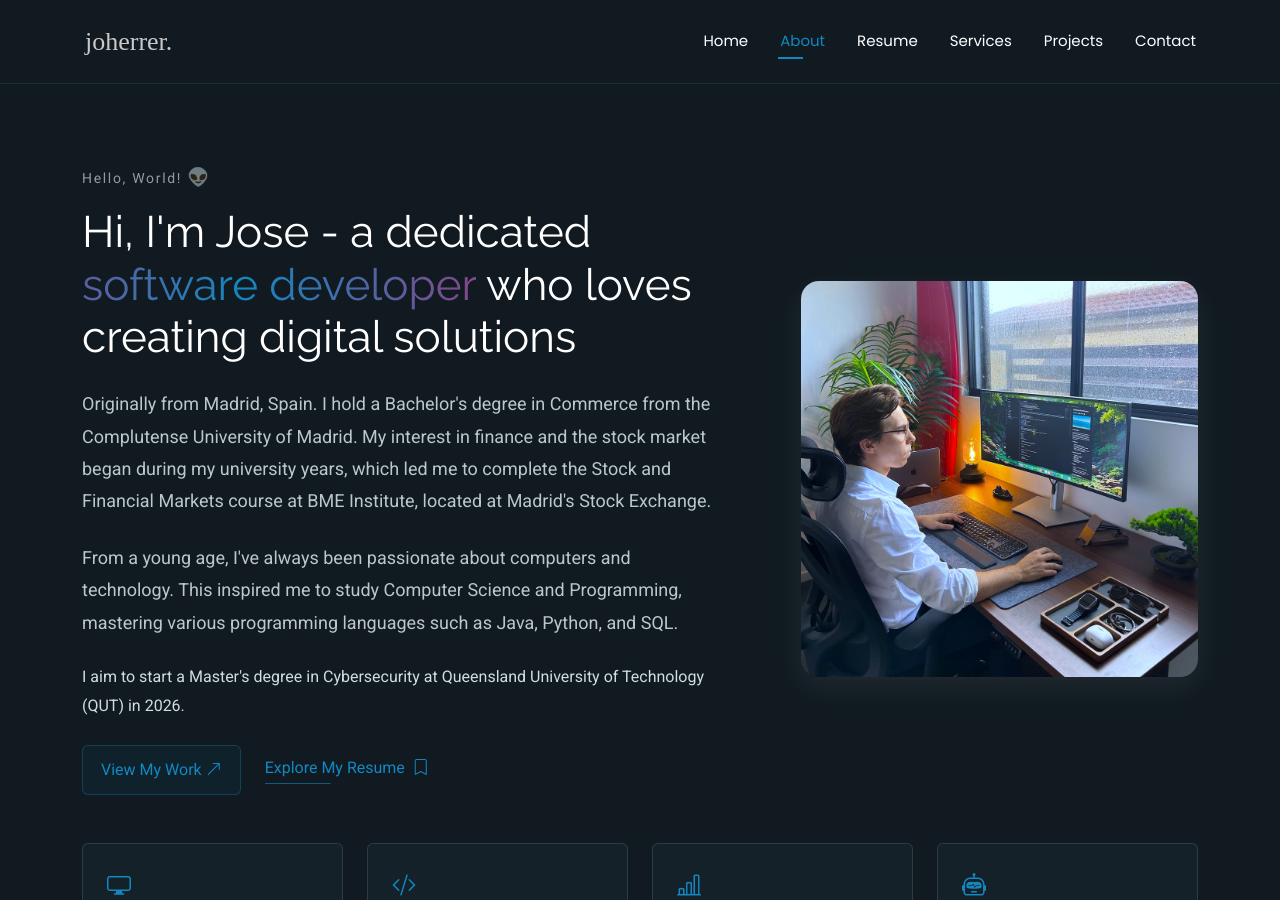
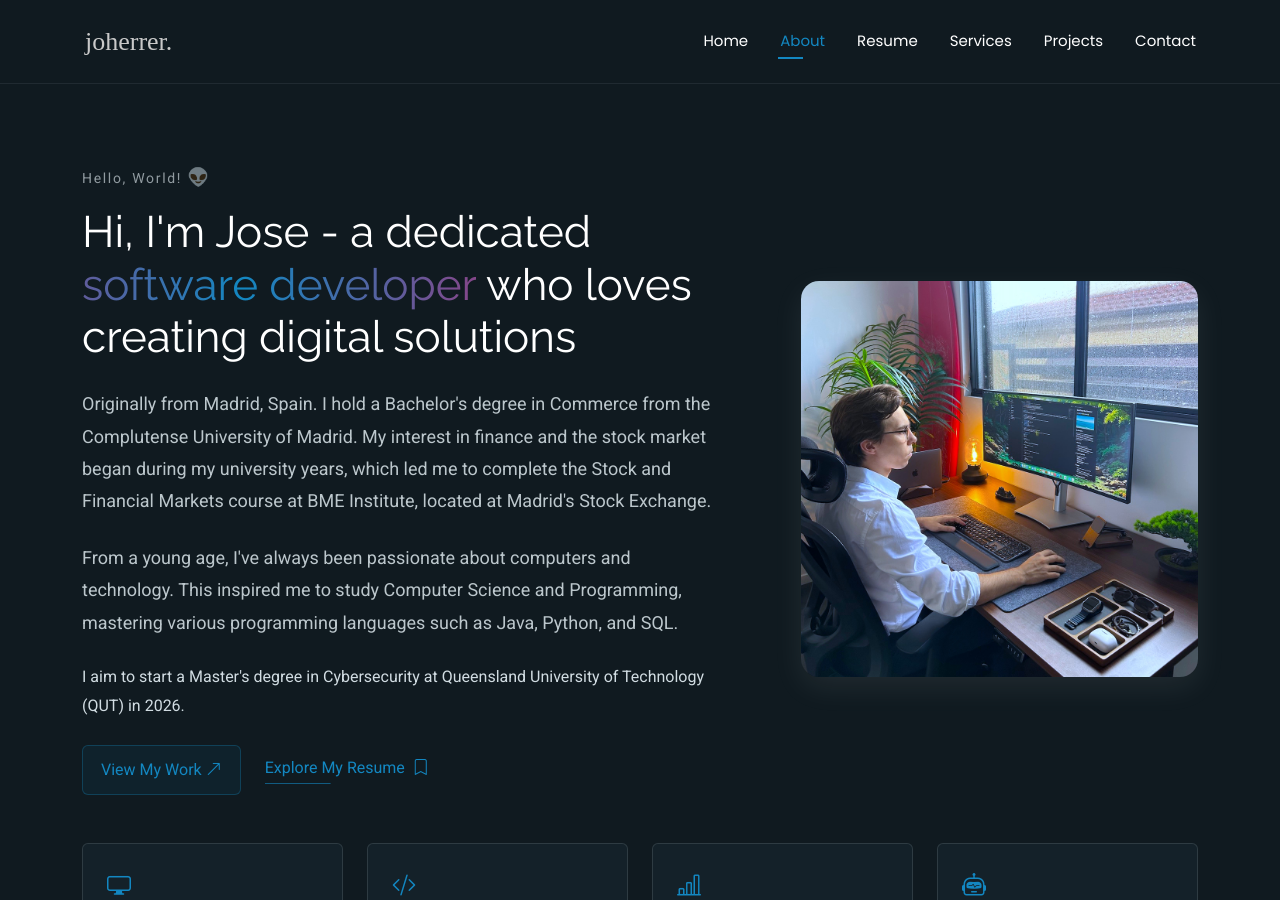
Before and after one commit to joherrer/joherrer.github.io, a Jekyll site: the page built from about.html, in a window 1280 px wide and 900 px high. Built offline with Jekyll 4.4.1, drawn with Linux system fonts in a browser that asks for light colours; some web fonts are replaced.

Commit message:
New about image cropped

```diff
--- a/about.html
+++ b/about.html
@@ -39,7 +39,7 @@ title: About
 
       <div class="col-lg-5" data-aos="zoom-in" data-aos-delay="200">
         <figure class="profile-figure text-center text-lg-end">
-          <img src="/assets/img/profile/developer.jpeg" alt="Jose Developer" class="img-fluid profile-photo">
+          <img src="/assets/img/profile/developer2.jpeg" alt="Jose Developer" class="img-fluid profile-photo">
         </figure>
       </div>
     </div>
```
Also changed, not shown: assets/img/profile/developer2.jpeg (added).
